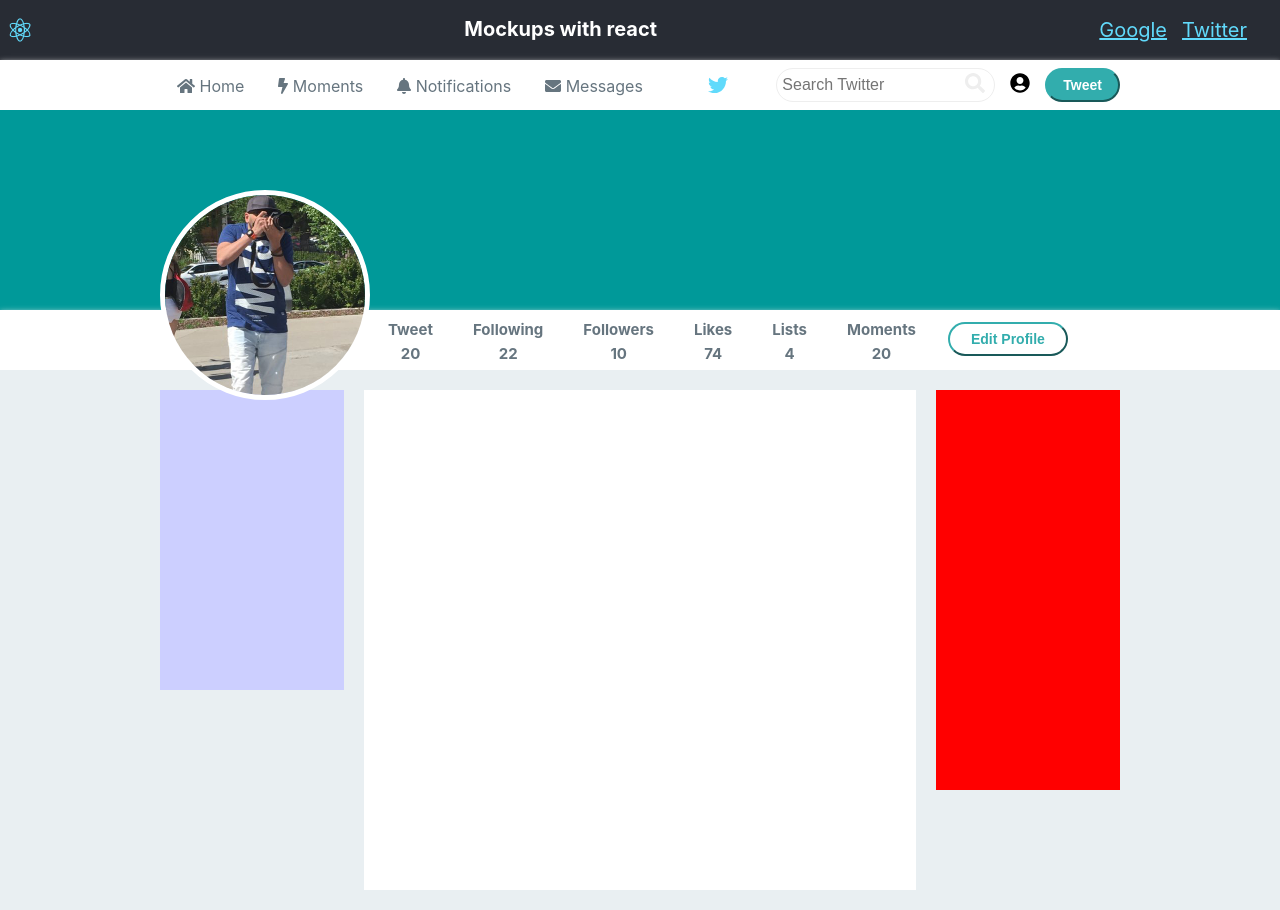
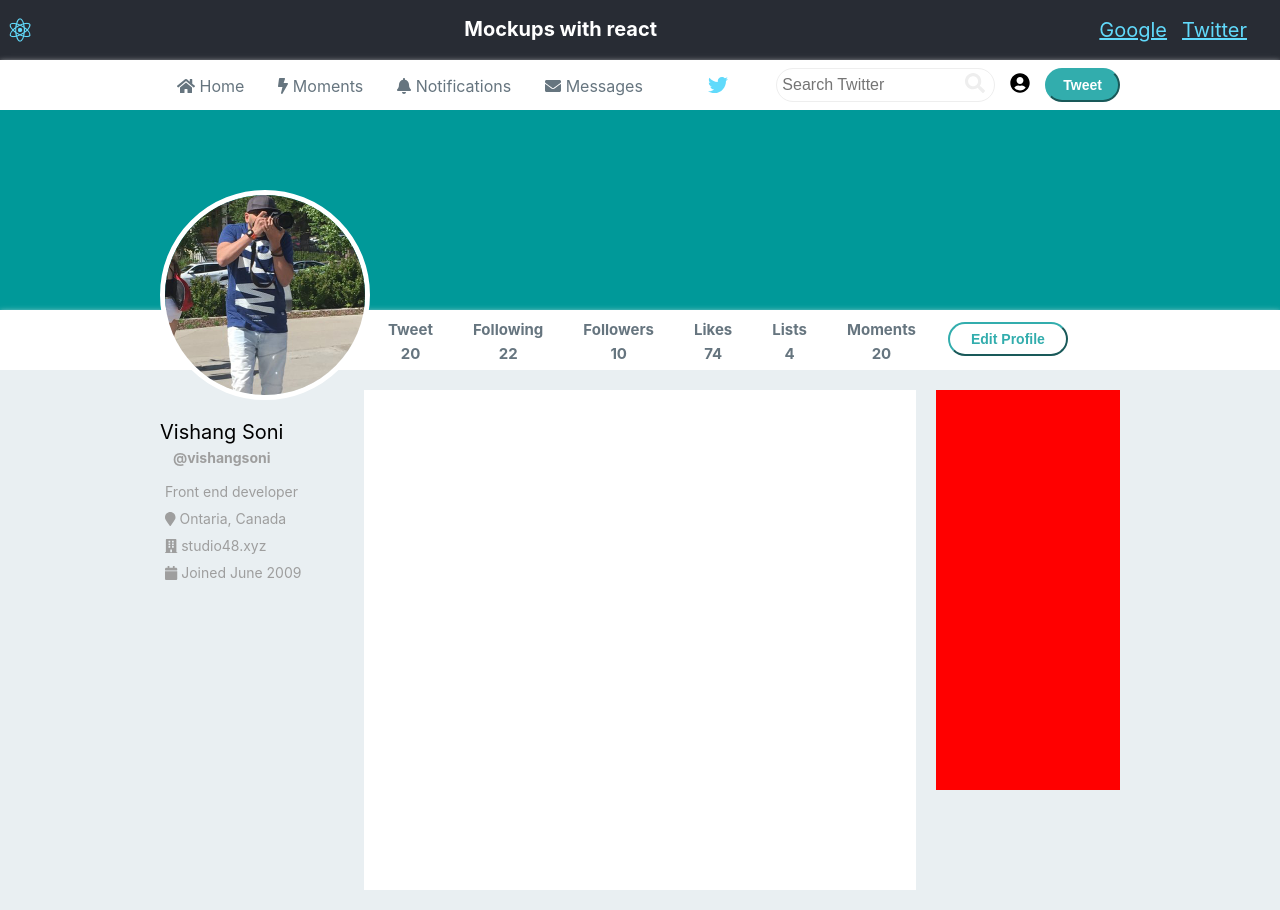
Before and after one commit to vish448/MockupsWithReact, a React (Create React App) app: page /twitter in a window 1280 px wide. Built offline with nearby package versions, Linux system fonts and the light colour scheme.

Commit message:
adding personal information

```diff
--- a/src/App.js
+++ b/src/App.js
@@ -12,7 +12,7 @@
 import { library } from '@fortawesome/fontawesome-svg-core'
 import { FontAwesomeIcon } from '@fortawesome/react-fontawesome'
 import { fab } from '@fortawesome/free-brands-svg-icons'
-import { faHome,faBolt,faBell,faEnvelope,faUserCircle,faSearch } from '@fortawesome/free-solid-svg-icons'
+import { faHome,faBolt,faBell,faEnvelope,faUserCircle,faSearch,faMapMarker,faBuilding,faCalendar } from '@fortawesome/free-solid-svg-icons'
 
 
 import Home from './mockups/home'
@@ -22,7 +22,7 @@
 
 class App extends Component {
   render() {
-    library.add(fab,faHome,faBolt,faBell,faEnvelope,faUserCircle,faSearch)
+    library.add(fab,faHome,faBolt,faBell,faEnvelope,faUserCircle,faSearch,faMapMarker,faBuilding,faCalendar)
 
     return (
       <BrowserRouter>
--- a/src/mockups/twitter/components/personalInfo.js
+++ b/src/mockups/twitter/components/personalInfo.js
@@ -1,9 +1,22 @@
 import React from 'react'
+import { FontAwesomeIcon } from '@fortawesome/react-fontawesome'
+
 
 export default class PersonalInfo extends React.Component {
   render (){
     return (
       <div id="personalInfo">
+        <div id="name">Vishang Soni<br/><span id="handle">@vishangsoni</span></div>
+        <div id="designation" className="profileInfo">Front end developer</div>
+        <div id="location" className="profileInfo">
+          <FontAwesomeIcon icon="map-marker" /> Ontaria, Canada
+        </div>
+        <div id="company" className="profileInfo">
+          <FontAwesomeIcon icon="building" /> studio48.xyz
+        </div>
+        <div id="joined" className="profileInfo">
+          <FontAwesomeIcon icon="calendar" /> Joined June 2009
+        </div>
       </div>
     )
   }
--- a/src/mockups/twitter/components/stats.js
+++ b/src/mockups/twitter/components/stats.js
@@ -29,7 +29,6 @@
               </li>
             </ul>
             <button className="clear editProfile">Edit Profile</button>
-
           </div>
       </div>
     )
--- a/src/mockups/twitter/css/twitter.css
+++ b/src/mockups/twitter/css/twitter.css
@@ -158,7 +158,6 @@
   background-color: #e9eff2;
 }
 #mainContent {
-
   padding: 20px;
   display: flex;
   justify-content: space-around;
@@ -167,10 +166,29 @@
 }
 
 #personalInfo {
-  background-color: #CCCFFF;
-  height: 300px;
-  width: 20%
+  width: 20%;
+  margin-top: 20px;
+  display: flex;
+  flex-direction: column;
+  justify-content: flex-start;
+  align-content: flex-end;
+  align-items: flex-start;
 }
+#personalInfo > div {
+  padding: 10px 0px;
+}
+#handle{
+  font-size: 14px;
+  font-weight: bold;
+  color:#9e9e9e;
+}
+
+.profileInfo{
+  font-size: 14px;
+  padding: 5px !important;
+  color:#9e9e9e;
+}
+
 
 #feeder {
   background-color: #FFF;
```
